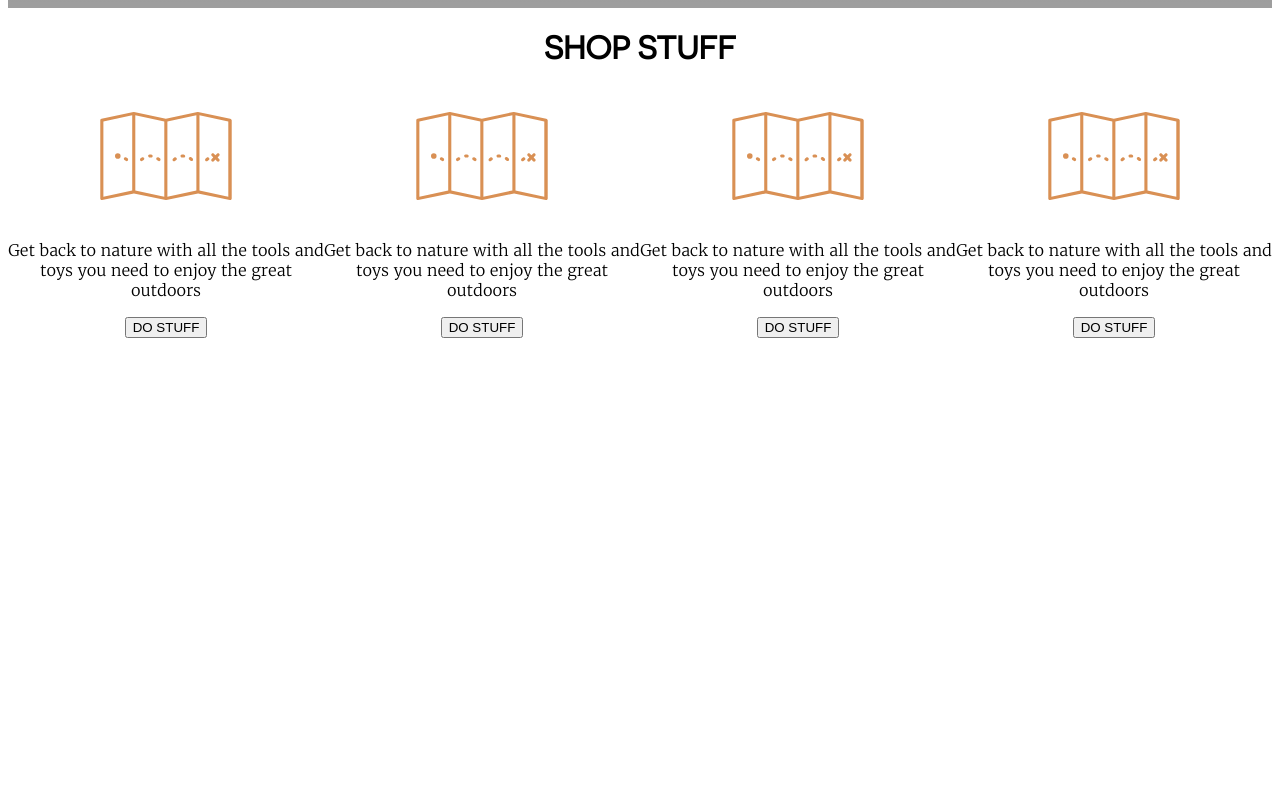
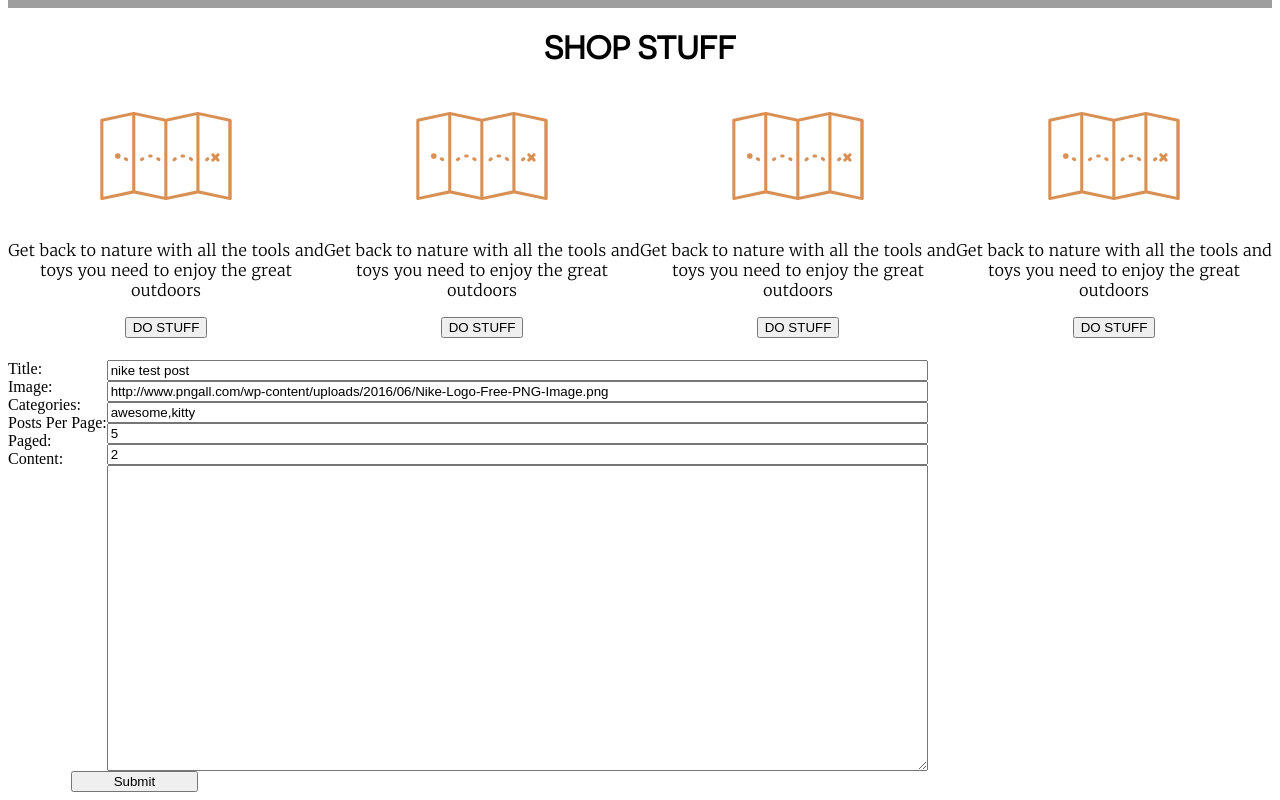
Before and after one commit to HoverEagle2016/RA-Project03-Cohabitent, an Angular app: page / in a window 1280 px wide. Shown: the part 760-1560 px from the top of the page. Before the commit the page ends 1128 px from the top, so only its background shows below. Built offline with nearby package versions, Linux system fonts and the light colour scheme; grey boxes are pictures that could not be loaded.

Commit message:
Set up post form.

```diff
--- a/src/app/app.component.html
+++ b/src/app/app.component.html
@@ -1,3 +1,4 @@
 <cohab-nav></cohab-nav>
 <cohab-banner></cohab-banner>
 <cohab-shopHome></cohab-shopHome>
+<cohab-journal-new></cohab-journal-new>
--- /dev/null
+++ b/src/app/components/journal/journal-list/journal-list.component.html
@@ -0,0 +1,3 @@
+<p>
+  journal-list works!
+</p>
--- /dev/null
+++ b/src/app/components/journal/journal-list/journal-list.component.ts
@@ -0,0 +1,15 @@
+import { Component, OnInit } from '@angular/core';
+
+@Component({
+  selector: 'cohab-journal-list',
+  templateUrl: './journal-list.component.html',
+  styleUrls: ['./journal-list.component.css']
+})
+export class JournalListComponent implements OnInit {
+
+  constructor() { }
+
+  ngOnInit() {
+  }
+
+}
--- a/src/app/components/journal/journal-new/journal-new.component.css
+++ b/src/app/components/journal/journal-new/journal-new.component.css
@@ -0,0 +1,16 @@
+.flex {
+	display: flex;
+}
+
+.flex-column{
+	flex-direction: column;
+}
+
+.flex-row {
+	flex-direction: row;
+}
+
+button {
+	width:10%;
+	margin-left: 5%;
+}
--- a/src/app/components/journal/journal-new/journal-new.component.html
+++ b/src/app/components/journal/journal-new/journal-new.component.html
@@ -1,3 +1,25 @@
-<p>
-  journal-new works!
-</p>
+<form class="flex flex-column"  id="apiForm" method="post">
+
+	<div class="flex flex-row" >
+
+		<div class="flex flex-column" >
+			<label>Title:</label>
+			<label>Image:</label>
+			<label>Categories:</label>
+			<label>Posts Per Page:</label>
+			<label>Paged:</label>
+			<label>Content:</label>
+		</div>
+
+	  <div class="flex flex-column">
+	  	<input name="title" value="nike test post">
+	  	<input name="image" value="http://www.pngall.com/wp-content/uploads/2016/06/Nike-Logo-Free-PNG-Image.png">
+	  	<input name="categories" value="awesome,kitty">
+	  	<input name="posts_per_page" value="5">
+	  	<input name="paged" value="2">
+	  	<textarea rows="20" cols="100" name="content"></textarea>
+	  </div>
+
+  </div>
+	<button>Submit</button>
+</form>
--- a/src/app/components/journal/journal-new/journal-new.component.ts
+++ b/src/app/components/journal/journal-new/journal-new.component.ts
@@ -1,4 +1,8 @@
 import { Component, OnInit } from '@angular/core';
+
+import {JournalService} from '../journal-service.service';
+
+import {JournalEntry} from '../journal-entry';
 
 @Component({
   selector: 'cohab-journal-new',
@@ -7,9 +11,15 @@ import { Component, OnInit } from '@angular/core';
 })
 export class JournalNewComponent implements OnInit {
 
-  constructor() { }
+  constructor(private journalService: JournalService) { }
 
   ngOnInit() {
   }
 
+  createEntry() {
+
+
+
+  }
+
 }
--- a/src/app/components/journal/journal-service.service.ts
+++ b/src/app/components/journal/journal-service.service.ts
@@ -1,8 +1,25 @@
-import { Injectable } from '@angular/core';
+import { Injectable, Input } from '@angular/core';
+
+import {JournalEntry} from './journal-entry';
 
 @Injectable()
-export class JournalServiceService {
+export class JournalService {
+
+	@Input() entry: JournalEntry;
+	entries: JournalEntry[];
+
+	private journalURL = "http://portal.helloitscody.com/inhabitent/api";
+	private GET = "/get";
+	private POST = "/post";
+	private token = "94a08da1fecbb6e8b46990538c7b50b2";
 
   constructor() { }
 
+  getJournals(){
+
+  }
+
+  postJournal(){
+
+  }
 }
```
Also changed, not shown: src/app/app.module.ts (+6 -2 lines), src/app/components/journal/journal-list/journal-list.component.css (added), 1 other file (tests, documents, lock files or other folders).
